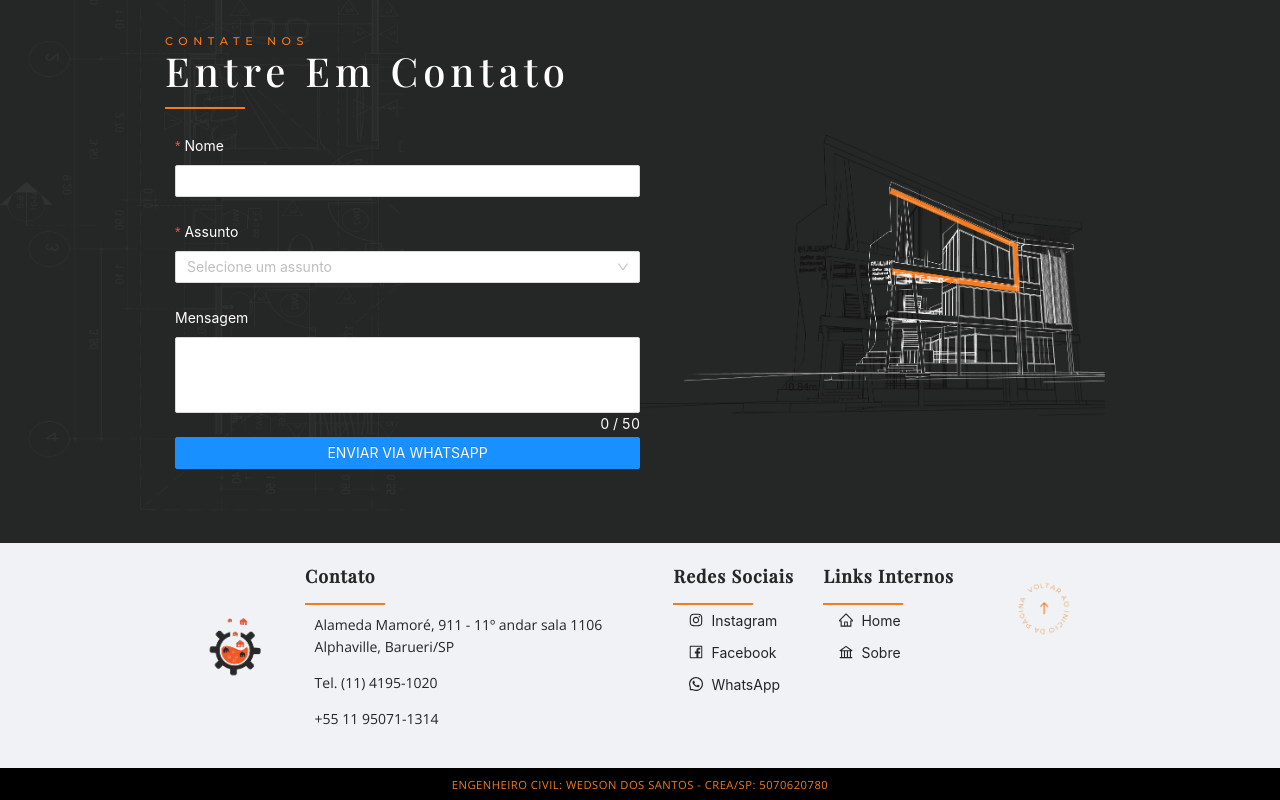
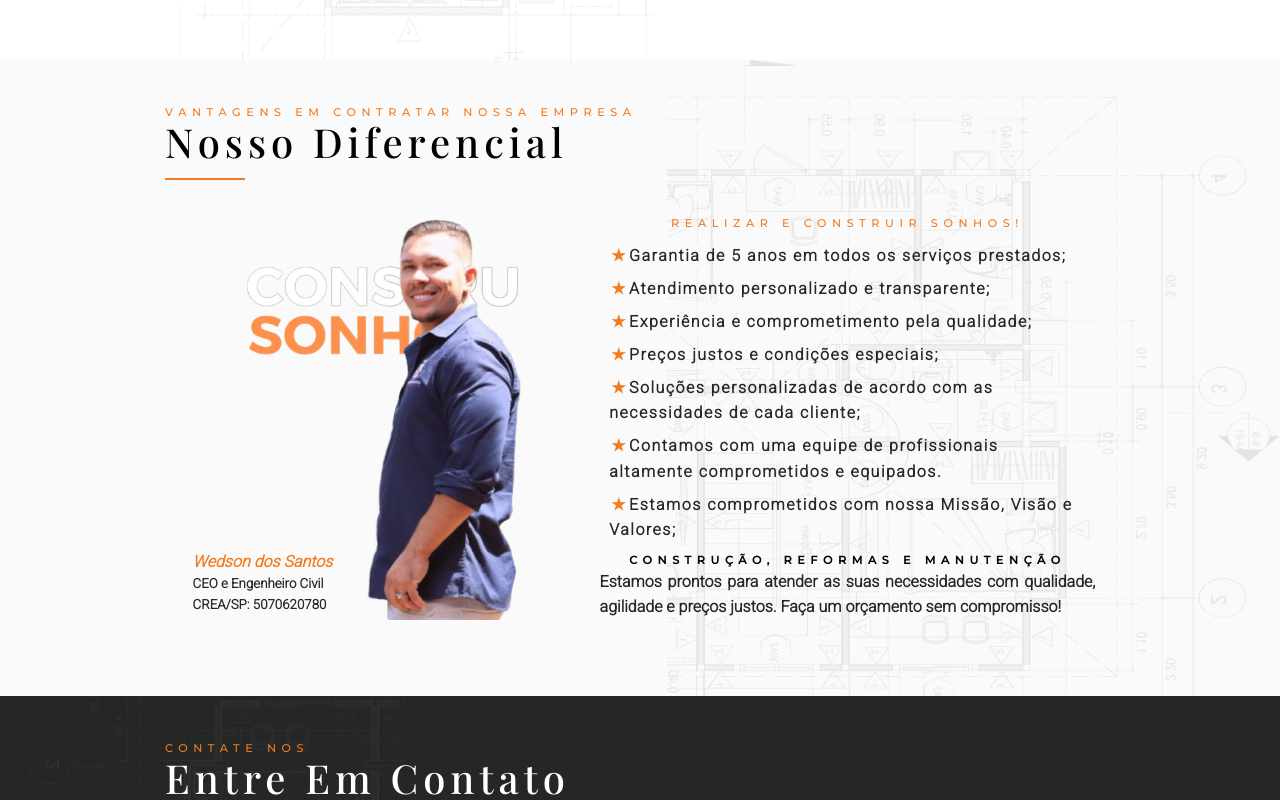
Before and after one commit to antoniopresto/construsonho-engenharia, a Next.js app: page / in a window 1280 px wide. Shown: the part 1720-2520 px from the top of the page. Built offline with nearby package versions, Linux system fonts and the light colour scheme.

Commit message:
refactor: changed home and about page

```diff
--- /dev/null
+++ b/components/Advantage.jsx
@@ -0,0 +1,92 @@
+import React, {useEffect, useState} from "react";
+import {Button, Col, Row} from "antd";
+import TitleSection from "./generics/TitleSection";
+import DescriptionCards from "./generics/DescriptionCards";
+import {useWidth} from "./hooks/useWidth";
+
+export default function Advantage() {
+    const widthSize = useWidth();
+    const [isMobile, setIsMobile] = useState(false)
+
+    useEffect(() => {
+        setIsMobile(widthSize.width < 541)
+        console.log(isMobile, widthSize.width)
+    }, [widthSize.width])
+
+    const valueTitle = {
+        text: "vantagens em contratar nossa empresa",
+        title: "Nosso diferencial",
+        cor: "black",
+    };
+
+    const description = [
+        "Garantia de 5 anos em todos os serviços prestados;",
+        "Atendimento personalizado e transparente;",
+        "Experiência e comprometimento pela qualidade;",
+        "Preços justos e condições especiais;",
+        "Soluções personalizadas de acordo com as necessidades de cada cliente;",
+        "Contamos com uma equipe de profissionais altamente comprometidos e equipados.",
+        "Estamos comprometidos com nossa Missão, Visão e Valores;",
+    ]
+
+    return (
+        <section className="bg__container bg__gray">
+            <div className="container">
+                <TitleSection {...valueTitle} />
+                <div className="container__wrapper">
+                    <Row>
+                        <Col flex="1 1 200px" className="others-texts">
+                            <div className="container__wrapper__advantage-image">
+                                <figure>
+                                    {
+                                        isMobile ?
+                                            <img
+                                                src="/ceo_1.png"
+                                                alt="logotipo empresa"
+                                                style={{
+                                                    width: "90%"
+                                                }}
+                                            />
+                                            :
+                                            <img
+                                                src="/ceo_2.png"
+                                                alt="logotipo empresa"
+                                                style={{
+                                                    width: "70%"
+                                                }}
+                                            />
+                                    }
+                                </figure>
+                                <h5>
+                                    <span>Wedson dos Santos</span>
+                                    <br/>
+                                    CEO e Engenheiro Civil
+                                    <br/>
+                                    CREA/SP: 5070620780
+                                </h5>
+                            </div>
+                        </Col>
+
+                        <Col flex="1 1 300px" className="others-texts">
+                            <div className="container__wrapper__advantage-text">
+                                <h2 className="span-section" style={{textAlign: "center"}}>
+                                    Realizar e construir sonhos!
+                                </h2>
+                                <div className="others-texts icon-cards_description">
+                                    <DescriptionCards description={description}/>
+                                </div>
+                                <h3 className="span-section" style={{textAlign: "center"}}>
+                                    Construção, Reformas e Manutenção
+                                </h3>
+                                <p>
+                                    Estamos prontos para atender as suas necessidades com
+                                    qualidade, agilidade e preços justos. Faça um orçamento sem compromisso!
+                                </p>
+                            </div>
+                        </Col>
+                    </Row>
+                </div>
+            </div>
+        </section>
+    );
+}
--- a/components/Services.jsx
+++ b/components/Services.jsx
@@ -16,19 +16,40 @@ export default function Services() {
             id: "services_00",
             subtitle: "Laudos, avaliações e serviços",
             imgUrl: "/services_0.png",
-            description: ["Vistorias, laudos técnicos e perícias;", "Supervisão e acompanhamento de obras;", "Laudo de impacto de vizinhança;", "Avaliação e tratamento de patologias nas construções;", "Monitoramento e qualificação de solos."]
+            description: [
+                "Vistorias, laudos técnicos e perícias;",
+                "Supervisão e acompanhamento de obras;",
+                "Laudo de impacto de vizinhança;",
+                "Avaliação e tratamento de patologias nas construções;",
+                "Monitoramento e qualificação de solos."
+            ]
         },
         {
             id: "services_11",
             subtitle: "Serviços de Empreiteira",
             imgUrl: "/services_1.png",
-            description: ["Construção de Edificação Empresarial e/ou Residencial;", "Reformas em geral;", "Manutenção Predial;", "Manutenção Industrial;", "Instalação e manutenção elétrica;", "Instalações hidráulicas, sanitárias e de gás;", "Serviços de pintura de edifícios em geral."]
+            description: [
+                "Construção de Edificação Empresarial e/ou Residencial;",
+                "Reformas em geral;",
+                "Manutenção Predial;",
+                "Manutenção Industrial;",
+                "Instalação e manutenção elétrica;",
+                "Instalações hidráulicas, sanitárias e de gás;",
+                "Serviços de pintura de edifícios em geral."
+            ]
         },
         {
             id: "services_22",
             subtitle: "Projetos de Construção Civil",
             imgUrl: "/services_2.png",
-            description: ["Projetos executivos;", "Projetos estruturais em concreto armado e alvenaria estrutural;", "Projetos de estruturas metálicas;", "Projetos de instalações hidráulicas;", "Projetos de instalações elétricas;", "Dentre outros projetos relacionados."]
+            description: [
+                "Projetos executivos;",
+                "Projetos estruturais em concreto armado e alvenaria estrutural;",
+                "Projetos de estruturas metálicas;",
+                "Projetos de instalações hidráulicas;",
+                "Projetos de instalações elétricas;",
+                "Dentre outros projetos relacionados."
+            ]
         },
     ];
     return (
@@ -38,8 +59,8 @@ export default function Services() {
                 <div className="container__wrapper">
                     <Row style={{rowGap: "1rem", columnGap: "1rem"}}>
                         <IconCards {...valueCard[0]} />
+                        <IconCards {...valueCard[2]} />
                         <IconCards {...valueCard[1]} />
-                        <IconCards {...valueCard[2]} />
                     </Row>
                 </div>
             </div>
--- a/components/several/Rodape.jsx
+++ b/components/several/Rodape.jsx
@@ -94,7 +94,7 @@ export default function Rodape() {
             </Footer>
             <div className="rodape_name">
               <span className="span-section">
-                Engenheiro Civil: Wedson dos Santos - CREA/SP: 5070620780
+                Todos os direitos reservados © 2023 - Construsonho Engenharia.
               </span>
             </div>
         </Layout>
--- a/pages/About.jsx
+++ b/pages/About.jsx
@@ -3,6 +3,7 @@ import BannerTitle from "../components/generics/BannerTitle";
 import Goal from "../components/Goal";
 import Contact from "../components/several/Contact";
 import History from "../components/History";
+import Advantage from "../components/Advantage";
 
 export default function About() {
     const valueTitle = {
@@ -15,6 +16,7 @@ export default function About() {
             <BannerTitle {...valueTitle} />
             <Goal/>
             <History/>
+            <Advantage/>
             <Contact/>
         </>
     );
--- a/pages/Home.jsx
+++ b/pages/Home.jsx
@@ -3,6 +3,7 @@ import Company from "../components/Company";
 import Services from "../components/Services";
 import Contact from "../components/several/Contact";
 import React from "react";
+import Advantage from "../components/Advantage";
 
 export default function Home() {
 
@@ -11,6 +12,7 @@ export default function Home() {
             <Banner/>
             <Company/>
             <Services/>
+            <Advantage/>
             <Contact/>
         </>
     );
--- a/styles/globals.less
+++ b/styles/globals.less
@@ -27,13 +27,13 @@ figure {
 @title_banner: "Merriweather", serif;
 @title_section: "Playfair Display", serif;
 @span_section: "Montserrat", sans-serif;
-@texts: "Open Sans", sans-serif;
+@texts: "Roboto", sans-serif;
 //tamanho titulos
 @banner_size: 3rem;
 @title_size: 2.5rem;
 @subtitle_size: 1.1rem;
 @span_size: 0.7rem;
-@text_sizes: 1em;
+@text_sizes: 1rem;
 //cores
 @orange: #f37b20;
 @black: #252626;
@@ -47,6 +47,30 @@ figure {
 
 .container__wrapper {
   padding: 10px;
+
+  &__advantage-image{
+    h5{
+      position: absolute;
+      bottom: 10px;
+      font-weight: bold;
+      background: #fafafa;
+      padding: 0.2rem 0.5rem;
+
+      span{
+        color: @orange;
+        font-style: italic;
+        font-size: medium;
+      }
+
+    }
+  }
+
+  &__advantage-text{
+    h3, h4{
+      font-weight: 700;
+      color: black;
+    }
+  }
 }
 
 //plano de fundo
@@ -112,6 +136,7 @@ figure {
 .others-texts {
   font-family: @texts;
   font-size: @text_sizes;
+  font-weight: 800;
   text-align: justify;
   margin: 0.6rem;
 }
```
Also changed, not shown: components/Goal.jsx (+20 -3 lines), public/ceo_1.png (added), public/ceo_2.png (added).
